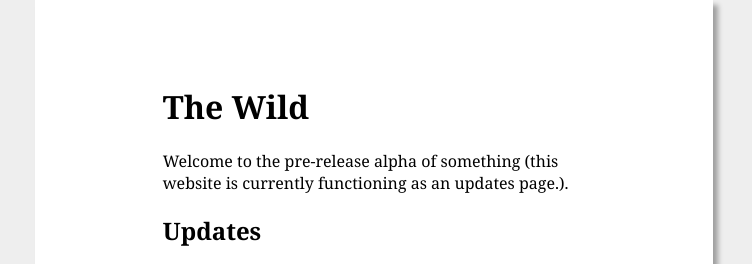
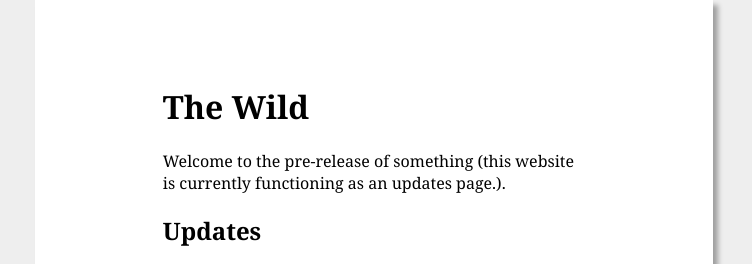
Before and after one commit to LordoftheWild/Eternal-Forest, a plain HTML site: page index.html in a window 1280 px wide. Shown: the top 264 px of the page, 266-1018 px from the left. Drawn offline with Linux system fonts and the light colour scheme; a web font is replaced by a local one.

Commit message:
index.html
removed one word

```diff
--- a/index.html
+++ b/index.html
@@ -14,7 +14,7 @@
 		</div>
 		<div id="main">
 			<h1>The Wild</h1>
-			<p>Welcome to the pre-release alpha of something (this website is currently functioning as an updates page.).</p>
+			<p>Welcome to the pre-release of something (this website is currently functioning as an updates page.).</p>
 			<h2>Updates</h2>
 			<p>
 				<ul> <li>added update section (2/23/16)</li><li>story part one nearing completion (3/01/16)</li></ul>
```
